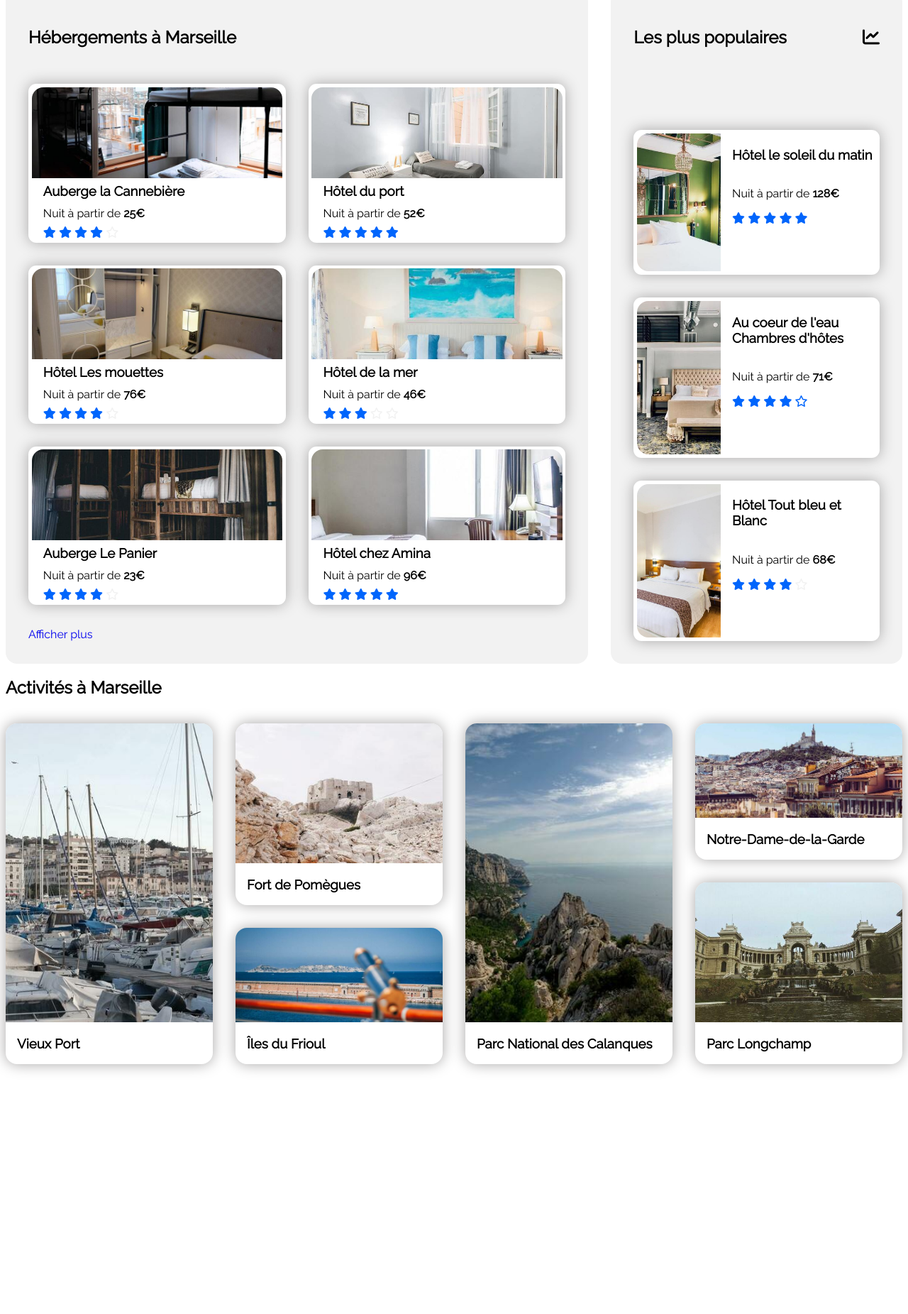
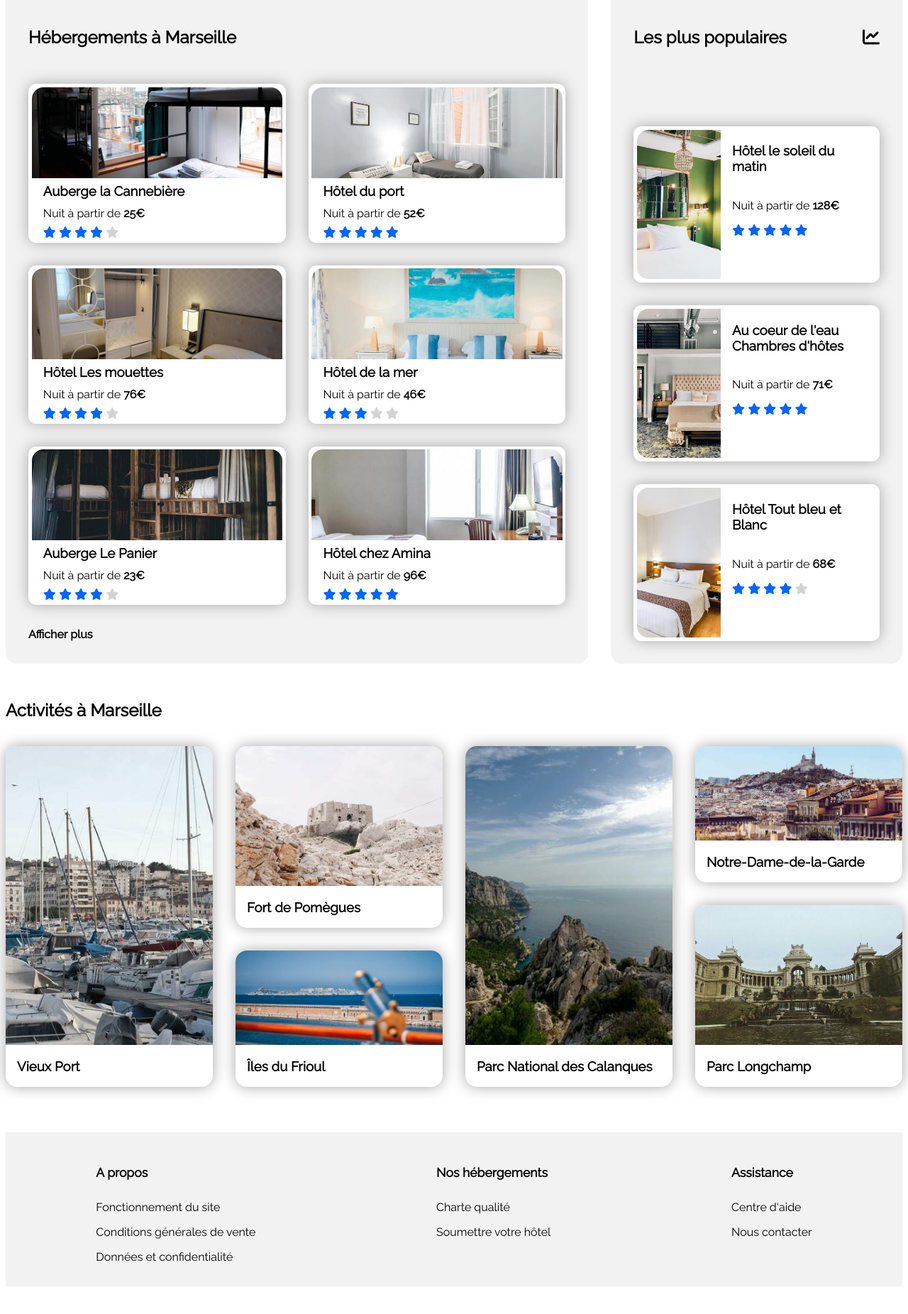
Before and after one commit to imat17/DavailleLeroyMatisse_2_07092021, a plain HTML site: page reservia.html in a window 1280 px wide. Shown: the part 465-2316 px from the top of the page at 71% size. Before the commit the page ends 1988 px from the top, so only its background shows below. Drawn offline with Linux system fonts and the light colour scheme.

Commit message:
Add files via upload
Ajout du footer + fin du projet

```diff
--- a/reservia.html
+++ b/reservia.html
@@ -15,8 +15,8 @@
     <header>
         <img class="header__logo" src="Images/logo/Reservia.svg" alt="logoreservia" title="logoreservia">
         <nav class="navbar">
-            <a class="navbar__navlink" href="">Hébergements</a>
-            <a class="navbar__navlink" href="">Activités</a>
+            <a class="navbar__navlink" href="#maincontainer">Hébergements</a>
+            <a class="navbar__navlink" href="#mainactivity">Activités</a>
         </nav>
         <a class="navlink__register" href="">S'inscrire</a>
     </header>
@@ -67,7 +67,7 @@
     </div>
 
     <!--Hébergements + Populaires-->
-    <div class="maincontainer">
+    <div class="maincontainer" id="maincontainer">
             <!--Hébergements-->
         <section class="accommodation">
             <h2 class="accommodation__title">Hébergements à Marseille</h2>
@@ -86,7 +86,7 @@
                         <span class="star__full"><i class="fas fa-star"></i></span>
                         <span class="star__full"><i class="fas fa-star"></i></span>
                         <span class="star__full"><i class="fas fa-star"></i></span>
-                        <span class="star__empty"><i class="far fa-star"></i></span>
+                        <span class="star__empty"><i class="fas fa-star"></i></span>
                     </div>
                     </a>
                 </article>
@@ -126,7 +126,7 @@
                         <span class="star__full"><i class="fas fa-star"></i></span>
                         <span class="star__full"><i class="fas fa-star"></i></span>
                         <span class="star__full"><i class="fas fa-star"></i></span>
-                        <span class="star__empty"><i class="far fa-star"></i></span>
+                        <span class="star__empty"><i class="fas fa-star"></i></span>
                     </div>
                     </a>
                 </article>
@@ -145,8 +145,8 @@
                         <span class="star__full"><i class="fas fa-star"></i></span>
                         <span class="star__full"><i class="fas fa-star"></i></span>
                         <span class="star__full"><i class="fas fa-star"></i></span>
-                        <span class="star__empty"><i class="far fa-star"></i></span>
-                        <span class="star__empty"><i class="far fa-star"></i></span>
+                        <span class="star__empty"><i class="fas fa-star"></i></span>
+                        <span class="star__empty"><i class="fas fa-star"></i></span>
                     </div>
                     </a>
                 </article>
@@ -166,7 +166,7 @@
                         <span class="star__full"><i class="fas fa-star"></i></span>
                         <span class="star__full"><i class="fas fa-star"></i></span>
                         <span class="star__full"><i class="fas fa-star"></i></span>
-                        <span class="star__empty"><i class="far fa-star"></i></span>
+                        <span class="star__empty"><i class="fas fa-star"></i></span>
                     </div>
                     </a>
                 </article>
@@ -206,7 +206,7 @@
                         <img class="cardpop__img" src="Images/hebergement/emile-guillemot-Bj_rcSC5XfE-unsplash.jpg" alt="Hotel du port"/>
                     </div>
                     <div class="cardpop__body">
-                        <h3 class="cardpop__title">Hôtel le soleil du matin</h3>
+                        <h3 class="cardpop__title">Hôtel le soleil du <br>matin</br></h3>
                         <p class="cardpop__text">Nuit à partir de <span class="card__price">128€</span></p>
                         <div class="cardpop__footer">
                             <span class="star__full"><i class="fas fa-star"></i></span>
@@ -234,7 +234,7 @@
                             <span class="star__full"><i class="fas fa-star"></i></span>
                             <span class="star__full"><i class="fas fa-star"></i></span>
                             <span class="star__full"><i class="fas fa-star"></i></span>
-                            <span class="star__full"><i class="far fa-star"></i></span>
+                            <span class="star__full"><i class="fas fa-star"></i></span>
                         </div>
                     </div>
 
@@ -249,14 +249,14 @@
                         <img class="cardpop__img" src="Images/hebergement/febrian-zakaria-sjvU0THccQA-unsplash.jpg" alt="Hôtel Tout bleu et Blanc"/>
                     </div>
                     <div class="cardpop__body">
-                        <h3 class="cardpop__title">Hôtel Tout bleu et Blanc</h3>
+                        <h3 class="cardpop__title">Hôtel Tout bleu et <br>Blanc</br></h3>
                         <p class="cardpop__text">Nuit à partir de <span class="card__price">68€</span></p>
                         <div class="cardpop__footer">
                             <span class="star__full"><i class="fas fa-star"></i></span>
                             <span class="star__full"><i class="fas fa-star"></i></span>
                             <span class="star__full"><i class="fas fa-star"></i></span>
                             <span class="star__full"><i class="fas fa-star"></i></span>
-                            <span class="star__empty"><i class="far fa-star"></i></span>
+                            <span class="star__empty"><i class="fas fa-star"></i></span>
                         </div>
                     </div>
 
@@ -265,7 +265,7 @@
         </aside>
     </div>
         <!--Activitées-->
-        <div class="mainactivity">
+        <div class="mainactivity" id="mainactivity">
             <h2>Activités à Marseille</h2>
             <div class="activity">
                 <div class="activity__one">
@@ -345,6 +345,28 @@
     </main>
 
     <footer>
+        <div class="footer__links">
+            <h5 class="footer__title">A propos</h5>
+            <a class="footer__link">Fonctionnement du site</a>
+            <a class="footer__link">Conditions générales de vente</a>
+            <a class="footer__link">Données et confidentialité</a>
+        </div>
+
+        <div class="footer__links">
+            <h5 class="footer__title">Nos hébergements</h5>
+            <a class="footer__link">Charte qualité</a>
+            <a class="footer__link">Soumettre votre hôtel</a>
+        </div>
+
+        <div class="footer__links">
+            <h5 class="footer__title">Assistance</h5>
+            <a class="footer__link">Centre d'aide</a>
+            <a class="footer__link">Nous contacter</a>
+        </div>
+
+    </footer>
+
+    <footer>
 
 
     </footer>
--- a/style.css
+++ b/style.css
@@ -7,9 +7,6 @@
 		margin-left: 10rem;
 		margin-right: 10rem;
 	}
-}
-
-body {
 }
 
 .main {
@@ -27,7 +24,7 @@ h2 {
 
 /* -------------------------------Header---------------------------------- */
 header {
-	display: grid;
+	display: flex;
 	align-items: center;
 }
 
@@ -231,6 +228,14 @@ header {
 	border: 3px solid #f2f2f2;
 	border-radius: 2rem;
 	border-left: none;
+	cursor: pointer;
+	transition: transform 0.7s;
+}
+
+.filter__box:hover {
+	transform: rotate(360deg);
+	transform: scale(1.2);
+	background-color: #f2f2f2;
 }
 
 .filter__img {
@@ -271,6 +276,15 @@ header {
 	margin-right: 1rem;
 }
 
+@media all and (max-width: 980px) {
+	.filter__box {
+		margin: 0.5rem;
+	}
+	.filter__text {
+		width: 100%;
+	}
+}
+
 /* --------------------Filters End----------------------------*/
 
 /*-------------------- Accomodation and Popular ------------------*/
@@ -288,11 +302,26 @@ header {
 	padding: 0.3rem;
 	box-shadow: 0 0 20px rgb(167, 166, 166);
 	border-radius: 0.7rem;
+	transition: 0.7s;
+}
+
+.card__container:hover {
+	transform: scale(1.05);
+	box-shadow: 0 0 50px rgb(119, 119, 119);
+}
+
+.star__full {
+	color: #0065fc;
+}
+
+.star__empty {
+	color: rgb(211, 211, 211);
 }
 
 @media all and (max-width: 1115px) {
 	.maincontainer {
 		grid-template-columns: 1fr;
+		row-gap: 2rem;
 	}
 }
 /*----------------------Accommodation-----------------------*/
@@ -336,14 +365,6 @@ header {
 
 .card__price {
 	font-weight: bold;
-}
-
-.star__full {
-	color: #0065fc;
-}
-
-.star__empty {
-	color: #f2f2f2;
 }
 
 /*----------------------Responsive-------------------------*/
@@ -404,20 +425,26 @@ header {
 	margin-left: 1rem;
 }
 
+.viewmore {
+	color: black;
+	font-weight: bold;
+}
+
 /*-------------Responsive--------------------*/
 @media all and (max-width: 1115px) {
 	.popular {
 		grid-row-start: 1;
 		grid-template-columns: 1fr;
-		grid-template-rows: 1fr 1fr 1fr;
+		grid-template-rows: auto 1fr 1fr 1fr;
 	}
 }
 
 /*--------------------Activity------------------------*/
-
+@media all and (min-width: 621px) {
 	.mainactivity {
 		display: grid;
 		grid-template-rows: auto 1fr;
+		margin-top: 2rem;
 	}
 
 	.activity {
@@ -458,6 +485,7 @@ header {
 	.activity__six {
 		grid-area: act6;
 	}
+}
 
 .activity__imgcontain {
 	position: relative;
@@ -480,8 +508,68 @@ header {
 	overflow: hidden;
 	border-radius: 1rem;
 	box-shadow: 0 0 20px rgb(167, 166, 166);
+	transition: 0.7s;
+}
+
+.activity__card:hover {
+	transform: scale(1.1);
 }
 
 .activity__place {
 	margin-left: 1rem;
 }
+
+/*---------Mobile------------------*/
+
+@media all and (max-width: 620px) {
+	.mainactivity {
+		display: grid;
+		grid-template-rows: auto 1fr;
+	}
+
+	.activity {
+		display: grid;
+		grid-template-columns: 1fr;
+		grid-template-rows: repeat(6, 14rem);
+		row-gap: 2rem;
+	}
+}
+
+/*----------------FOOTER------------------*/
+@media all and (min-width: 571px) {
+	footer {
+		background-color: #f2f2f2;
+		display: flex;
+		justify-content: space-around;
+		margin-top: 3rem;
+	}
+}
+
+.footer__links {
+	margin: 1rem 0;
+	display: flex;
+	flex-direction: column;
+}
+
+.footer__link {
+	padding-bottom: 1rem;
+	cursor: pointer;
+}
+
+.footer__title {
+	font-weight: bold;
+	font-size: 1.1rem;
+}
+
+/*-------------Mobile------------------*/
+
+@media all and (max-width: 570px) {
+	footer {
+		display: flex;
+		flex-direction: column;
+		justify-content: space-between;
+		padding-left: 1rem;
+		background-color: #f2f2f2;
+		margin-top: 3rem;
+	}
+}
```
Lines whose indentation alone changed are shown as unchanged.
